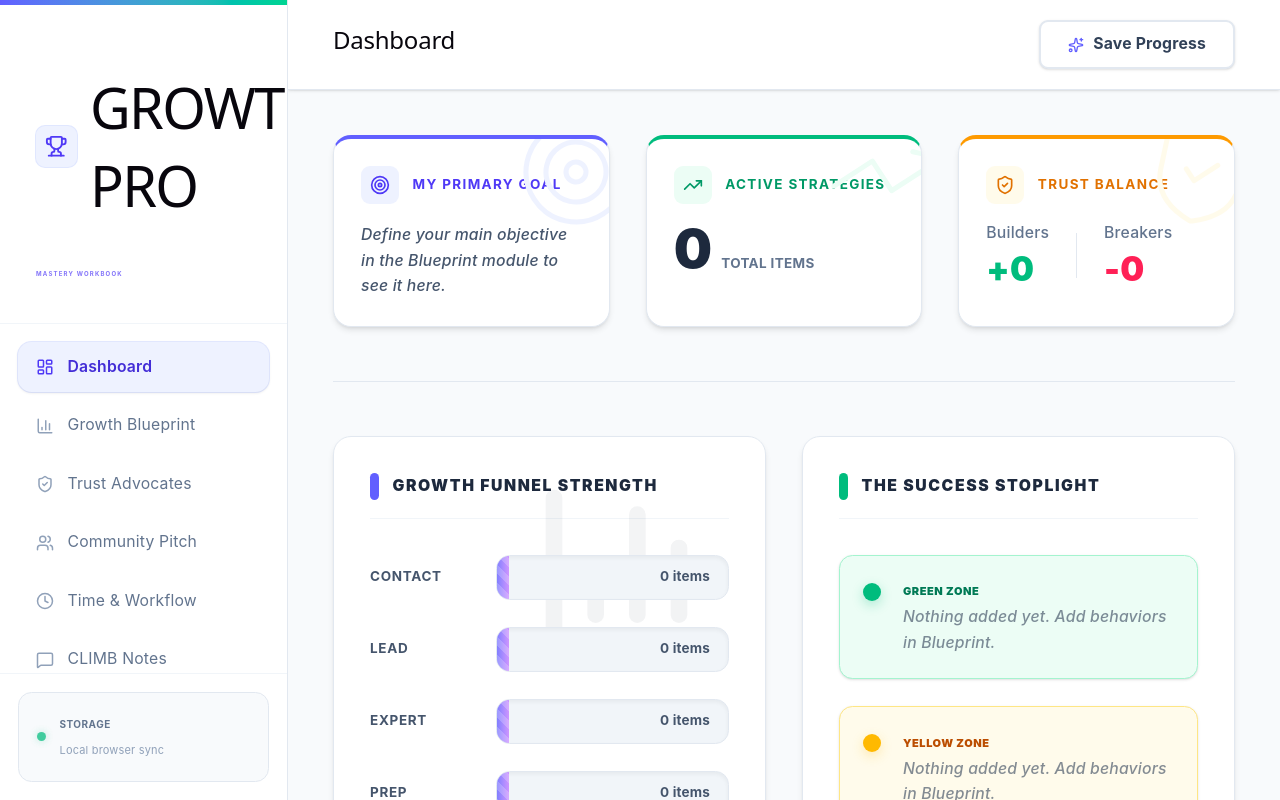
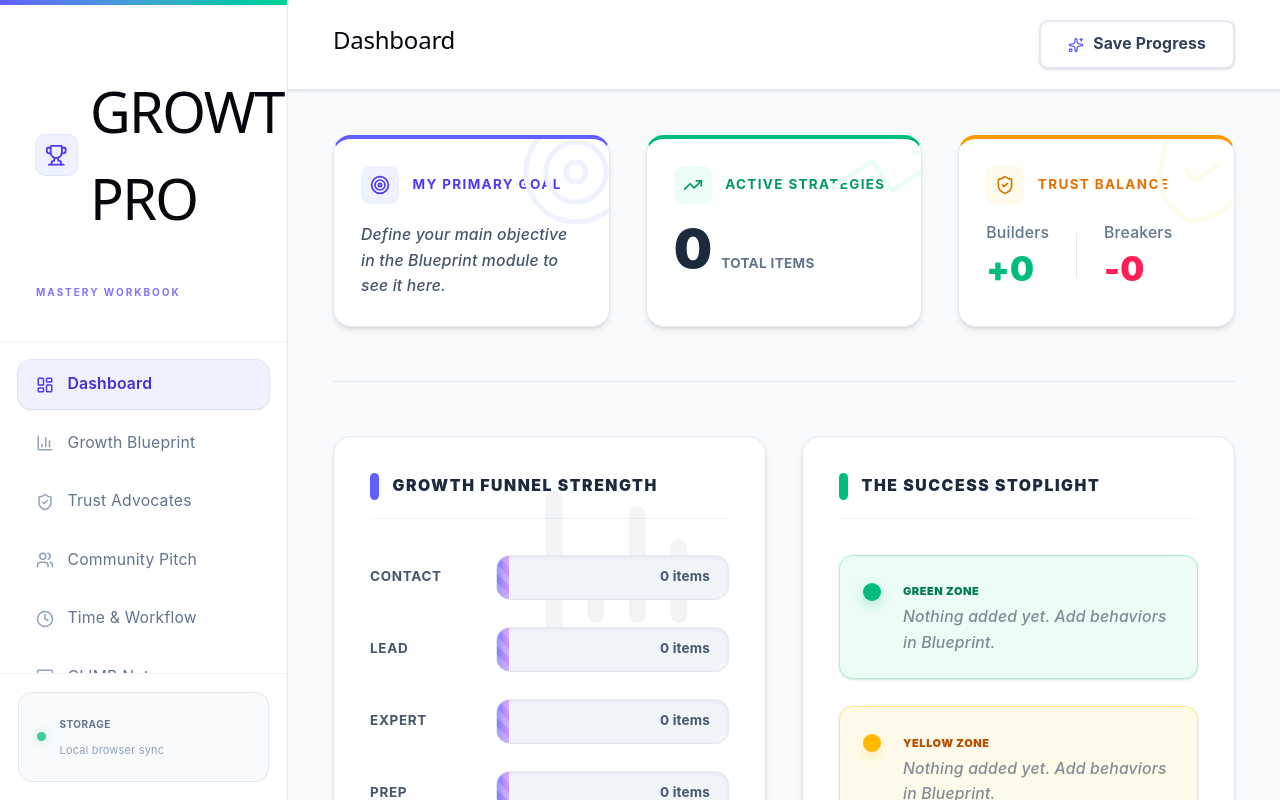
Before and after one commit to jafarclemons-lang/my-react-app, a React (Vite) app: page / in a window 1280 px wide. Built offline with nearby package versions, Linux system fonts and the light colour scheme.

Commit message:
Changed header sizes

```diff
--- a/src/App.jsx
+++ b/src/App.jsx
@@ -131,9 +131,9 @@ function App() {
             <div className="p-2 bg-indigo-50 rounded-lg ring-1 ring-indigo-100">
               <Trophy className="text-indigo-600 w-5 h-5" />
             </div>
-            <h1 className="text-xl font-black text-slate-900 tracking-tight">GROWTH PRO</h1>
+            <h1 className="text-lg font-black text-slate-900 tracking-tight">GROWTH PRO</h1>
           </div>
-          <p className="text-[6px] text-indigo-600/70 font-bold uppercase tracking-[0.2em] ml-11">
+          <p className="text-[10px] text-indigo-600/70 font-bold uppercase tracking-[0.2em] ml-11">
             Mastery Workbook
           </p>
         </div>
```
